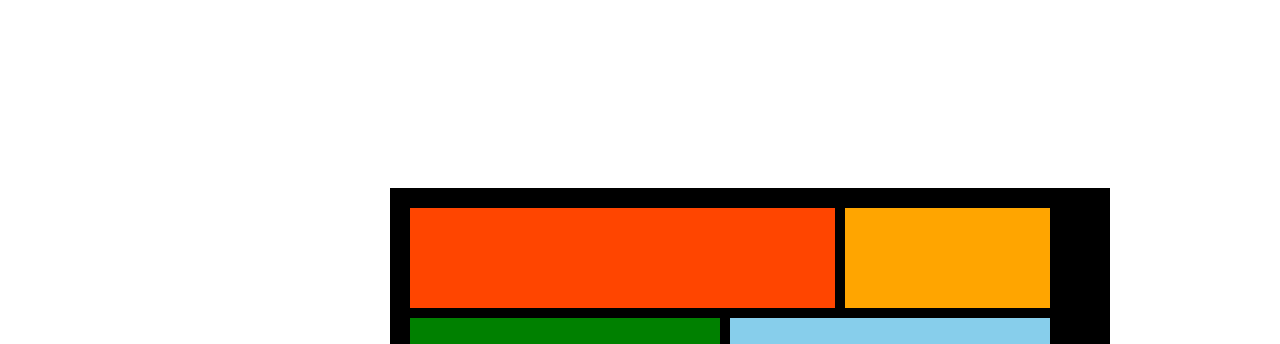
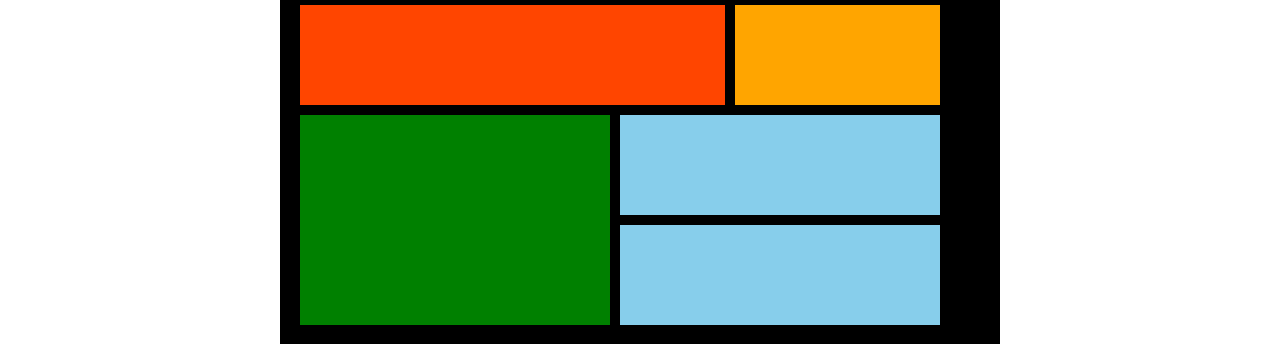
Before and after one commit to Ot-Charlie/Grid-and-Flex, a plain HTML site: page grid.html in a window 1280 px wide. Shown: the part 52-396 px from the top of the page. Drawn offline with Linux system fonts and the light colour scheme.

Commit message:
Update gridstyle.css

```diff
--- a/gridstyle.css
+++ b/gridstyle.css
@@ -2,14 +2,7 @@
     padding: 0;
     margin: 0;
 }
-body{
-    display: flex;
-    justify-content: center;
-    height: 50%;
-    align-items: center;
-   padding-top: 30vh;
 
-}
 main{
     background-color: black;
     display: grid;
```
